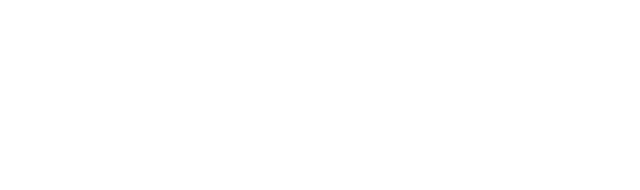
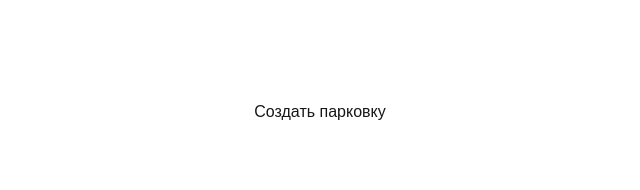
Before and after one commit to di-not/parking, a Next.js app: page / in a window 1280 px wide. Shown: the top 190 px of the page, without its empty margins (320-960 px from the left). Built offline with nearby package versions, Linux system fonts and the light colour scheme.

Commit message:
feat: настройка redux

```diff
--- /dev/null
+++ b/@types/tomologyType.ts
@@ -0,0 +1,9 @@
+export type TopologyType = {
+    name: string;
+    address: string;
+    width: number;
+    height: number;
+    day_tariff: number;
+    night_tariff: number;
+    cells: string[][];
+};
--- /dev/null
+++ b/app/(root)/layout.tsx
@@ -0,0 +1,18 @@
+import type { Metadata } from "next";
+export const metadata: Metadata = {
+    title: "Главная",
+};
+
+export default function RootLayout({
+    children,
+}: Readonly<{
+    children: React.ReactNode;
+}>) {
+    return (
+        <div className="grid grid-rows-[20px_1fr_20px]  justify-items-center min-h-screen p-8 pb-20  sm:p-20 font-[family-name:var(--font-geist-sans)]">
+            <main className="flex flex-col gap-[32px] row-start-2 items-center sm:items-start">
+                {children}
+            </main>
+        </div>
+    );
+}
--- a/app/(root)/page.tsx
+++ b/app/(root)/page.tsx
@@ -1,7 +1,11 @@
+"use client";
+
+import Link from "next/link";
+
 export default function Home() {
     return (
-        <div className="grid grid-rows-[20px_1fr_20px]  justify-items-center min-h-screen p-8 pb-20  sm:p-20 font-[family-name:var(--font-base)]">
-            <main className="flex flex-col gap-[32px] row-start-2 items-center sm:items-start"></main>
-        </div>
+        <>
+            <Link href={"/create"}>Создать парковку</Link>
+        </>
     );
 }
--- a/app/layout.tsx
+++ b/app/layout.tsx
@@ -1,11 +1,12 @@
 import type { Metadata } from "next";
 import { Montserrat } from "next/font/google";
 import "./globals.css";
+import ReduxProvider from "@/shared/redux/ReduxProvider/ReduxProvider";
 
 const montserrat = Montserrat({
-	subsets: ['cyrillic'],
-	variable: '--font-base',
-})
+    subsets: ["cyrillic"],
+    variable: "--font-base",
+});
 
 export const metadata: Metadata = {
     title: "",
@@ -19,10 +20,8 @@ export default function RootLayout({
 }>) {
     return (
         <html lang="en">
-      <body
-        className={`${montserrat.variable} ${''} antialiased`}
-      >
-        {children}
+            <body className={`${montserrat.variable} antialiased`}>
+                <ReduxProvider>{children}</ReduxProvider>
             </body>
         </html>
     );
--- /dev/null
+++ b/shared/redux/ReduxProvider/ReduxProvider.tsx
@@ -0,0 +1,17 @@
+'use client'
+import { Provider } from 'react-redux'
+import { persistor, store } from '../store'
+import { PersistGate } from 'redux-persist/integration/react'
+
+export default function StoreProvider({
+	children,
+}: {
+	children: React.ReactNode
+}) {
+	return (
+		// TODO - сделать лоадинг
+		<PersistGate loading={null} persistor={persistor} >
+			<Provider store={store}>{children}</Provider>
+		</PersistGate>
+	)
+}
--- /dev/null
+++ b/shared/redux/hooks/useActions.ts
@@ -0,0 +1,16 @@
+import { useDispatch } from 'react-redux'
+import type { AppDispatch } from '../store'
+import { useMemo } from 'react'
+import { bindActionCreators } from '@reduxjs/toolkit'
+import {
+	setTopology
+} from '../slices/topology.slice'
+
+const rootActions = {
+	setTopology
+}
+
+export const useActions = () => {
+	const dispatch = useDispatch<AppDispatch>()
+	return useMemo(() => bindActionCreators(rootActions, dispatch), [dispatch])
+}
--- /dev/null
+++ b/shared/redux/hooks/useReduxStates.ts
@@ -0,0 +1,7 @@
+import { useSelector } from "react-redux"
+import { RootState } from "../store"
+
+export const useReduxStates =()=>{
+    const topology = useSelector((state:RootState)=>state.topologySlice)
+   return {topology}
+}
--- /dev/null
+++ b/shared/redux/slices/topology.slice.ts
@@ -0,0 +1,24 @@
+import { TopologyType } from "@/@types/tomologyType";
+import { createSlice, PayloadAction } from "@reduxjs/toolkit";
+
+const initialState: TopologyType = {
+    name: "",
+    address: "",
+    width: 1,
+    height: 1,
+    day_tariff: 0,
+    night_tariff: 0,
+    cells: [],
+};
+
+const topologySlice = createSlice({
+    name: "topologySlice",
+    initialState,
+    reducers: {
+        setTopology: (state, { payload }: PayloadAction<TopologyType>) => {
+            state = payload;
+        },
+    },
+});
+export const { setTopology } = topologySlice.actions;
+export default topologySlice.reducer;
--- /dev/null
+++ b/shared/redux/store.ts
@@ -0,0 +1,36 @@
+import { combineReducers, configureStore } from '@reduxjs/toolkit'
+import topologySlice from './slices/topology.slice'
+import {
+	persistStore,
+	persistReducer,
+	FLUSH,
+	REHYDRATE,
+	PAUSE,
+	PERSIST,
+	PURGE,
+	REGISTER,
+} from 'redux-persist'
+import storage from 'redux-persist/lib/storage'
+
+const persistConfig = {
+	key: 'root',
+	storage,
+	version: 1,
+}
+
+const persistedReducer = persistReducer(
+	persistConfig,
+	combineReducers({topologySlice})
+)
+export const store = configureStore({
+	reducer: persistedReducer,
+	middleware: getDefaultMiddleware =>
+		getDefaultMiddleware({
+			serializableCheck: {
+				ignoredActions: [FLUSH, REHYDRATE, PAUSE, PERSIST, PURGE, REGISTER],
+			},
+		}),
+})
+export const persistor = persistStore(store)
+export type RootState = ReturnType<typeof store.getState>
+export type AppDispatch = typeof store.dispatch
```
Also changed, not shown: package.json (+7 -4 lines), 1 other file (tests, documents, lock files or other folders). Lines whose indentation alone changed are shown as unchanged.
